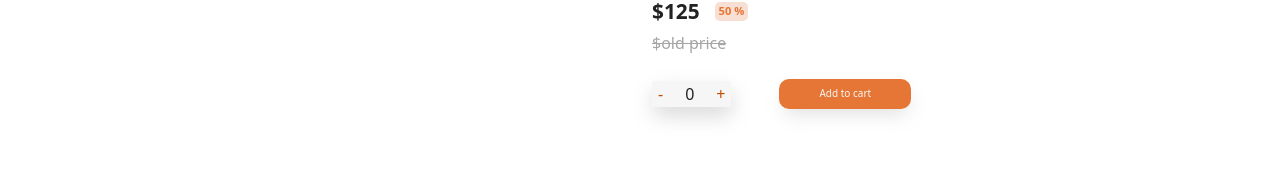
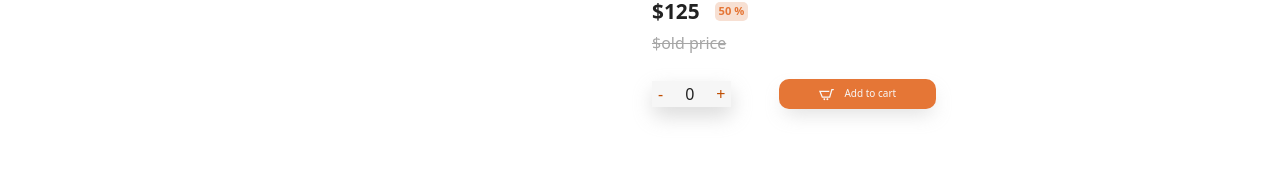
Before and after one commit to lpgiangrande/react-ecommerce-ui, a React (Vite) app: page / in a window 1280 px wide. Shown: the part 448-617 px from the top of the page. Built offline with nearby package versions, Linux system fonts and the light colour scheme.

Commit message:
add icon to add to cart button

```diff
--- a/src/assets/css/_productsection.scss
+++ b/src/assets/css/_productsection.scss
@@ -1,4 +1,5 @@
 .buttonAddToCart{
+    cursor: pointer;
     background-color: var(--light-orange);
     color: var(--offwhite);
     padding: 5px 40px;
@@ -26,3 +27,8 @@
         background-color: var(--light-grey);
     }
   }
+
+  .buttonAddToCartIcon{
+    fill: var(--offwhite);
+    margin-right: 10px;
+  }
--- a/src/components/QuantityCounterWithAddToCartButton.jsx
+++ b/src/components/QuantityCounterWithAddToCartButton.jsx
@@ -47,6 +47,15 @@ export default function QuantityCounter() {
             disabled={quantity === 0 && !addedToCart}
             className={styles.buttonAddToCart}
             >
+            <svg
+              className={styles.buttonAddToCartIcon}
+              xmlns="http://www.w3.org/2000/svg"
+              width="15"
+              height="15"
+              viewBox="0 0 24 24"
+            >
+              <path d="M24 3l-.743 2h-1.929l-3.474 12h-13.239l-4.615-11h16.812l-.564 2h-13.24l2.937 7h10.428l3.432-12h4.195zm-15.5 15c-.828 0-1.5.672-1.5 1.5 0 .829.672 1.5 1.5 1.5s1.5-.671 1.5-1.5c0-.828-.672-1.5-1.5-1.5zm6.9-7-1.9 7c-.828 0-1.5.671-1.5 1.5s.672 1.5 1.5 1.5 1.5-.671 1.5-1.5c0-.828-.672-1.5-1.5-1.5z" />
+            </svg>
             Add to cart
           </button>
         </div>
```
